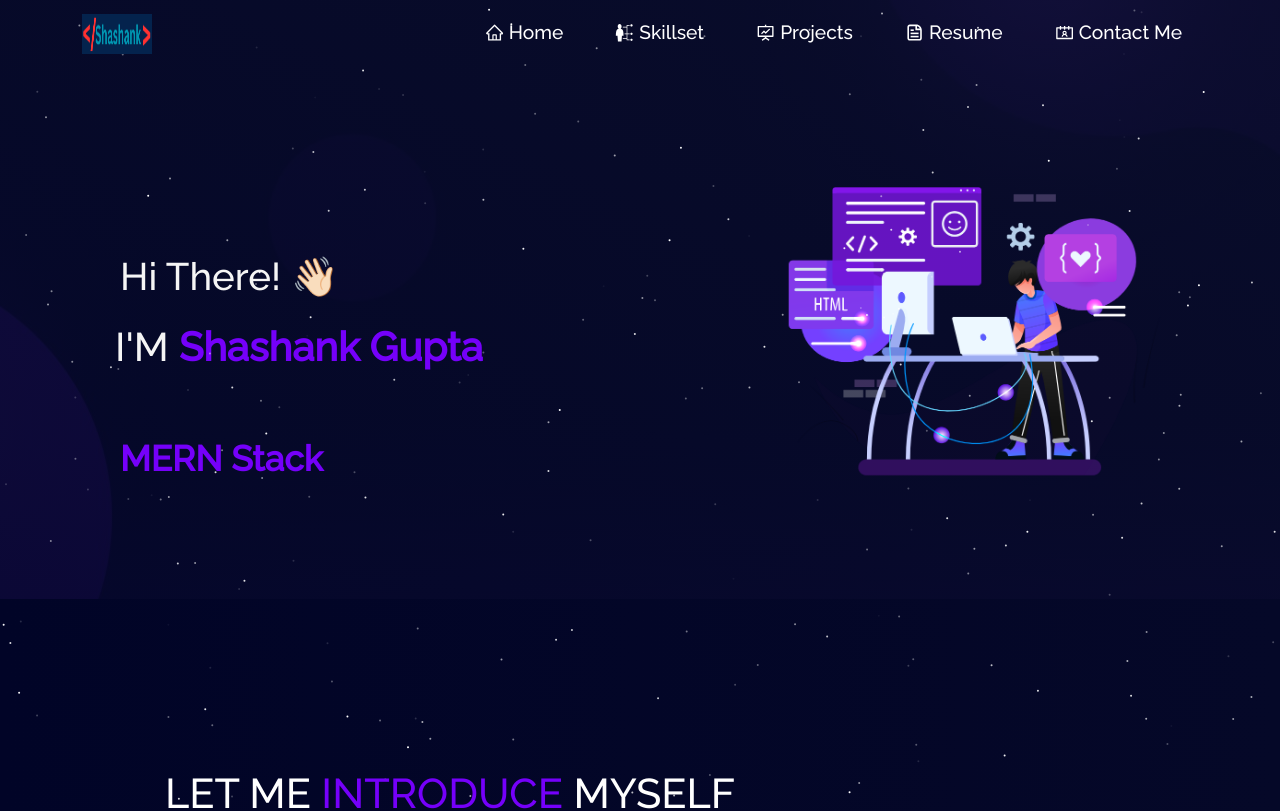
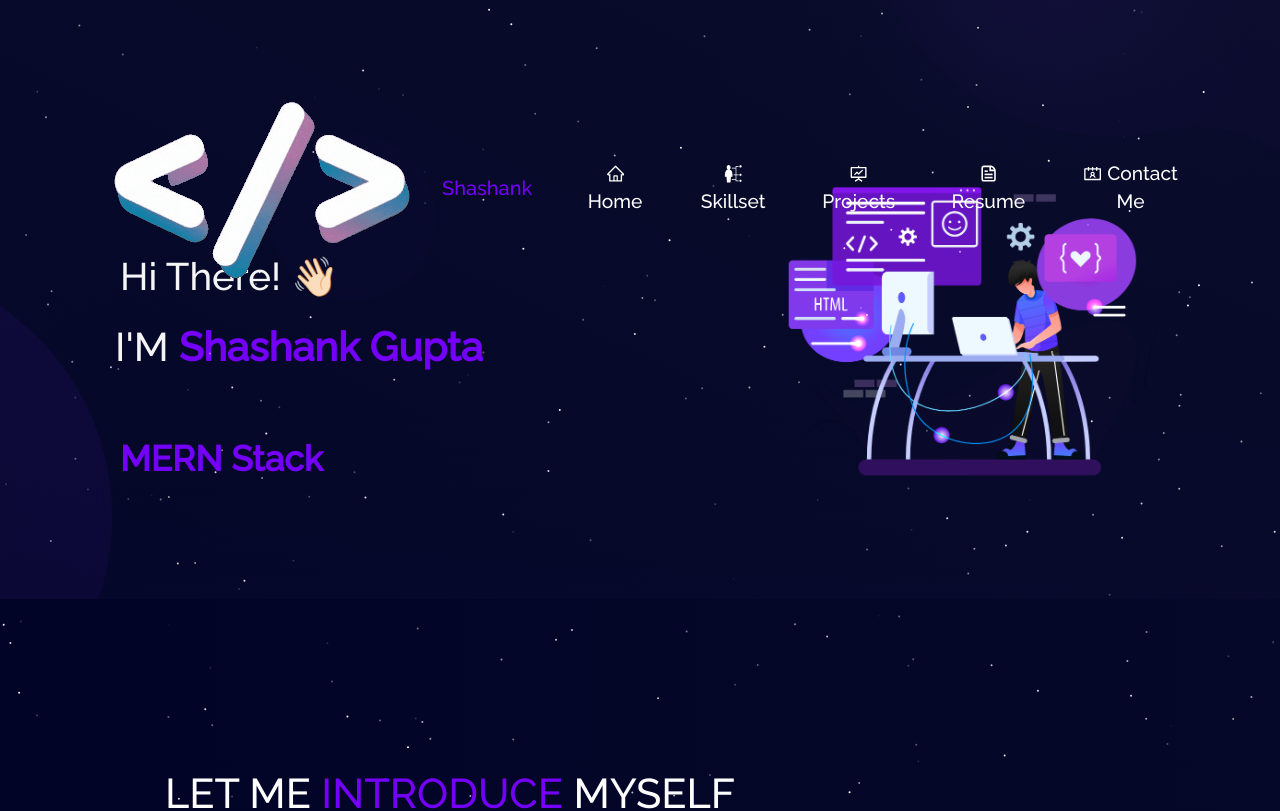
Before and after one commit to theShashankGupta/Portfolio-react, a React (Create React App) app: page / in a window 1280 px wide. Shown: the top 811 px of the page. Built offline with nearby package versions, Linux system fonts and the light colour scheme.

Commit message:
Update Navbar.jsx

```diff
--- a/src/components/Navbar/Navbar.jsx
+++ b/src/components/Navbar/Navbar.jsx
@@ -2,9 +2,12 @@ import React, { useState } from "react";
 import Navbar from "react-bootstrap/Navbar";
 import Nav from "react-bootstrap/Nav";
 import Container from "react-bootstrap/Container";
-import logo from "../../assets/sLogo.png";
+// import logo from "../../assets/sLogo.png";
+import logo from "../../assets/logog.gif"
 // import Button from "react-bootstrap/Button";
 import { Link } from "react-router-dom";
+import { FaLaptopCode } from 'react-icons/fa';
+
 // import { CgGitFork } from "react-icons/cg";
 import {
   // AiFillStar,
@@ -39,7 +42,11 @@ function NavBar() {
     >
       <Container>
         <Navbar.Brand href="/" className="d-flex">
-          <img src={logo} className="img-fluid logo" alt="brand" />
+          {/* <span> <FaLaptopCode /> Shashank</span> */}
+          <div className="logo-wrapper">
+            <img src={logo} className=" logo-img" alt="brand" />
+            <span className="logo yellow">Shashank</span>
+          </div>
         </Navbar.Brand>
         <Navbar.Toggle
           aria-controls="responsive-navbar-nav"
```
